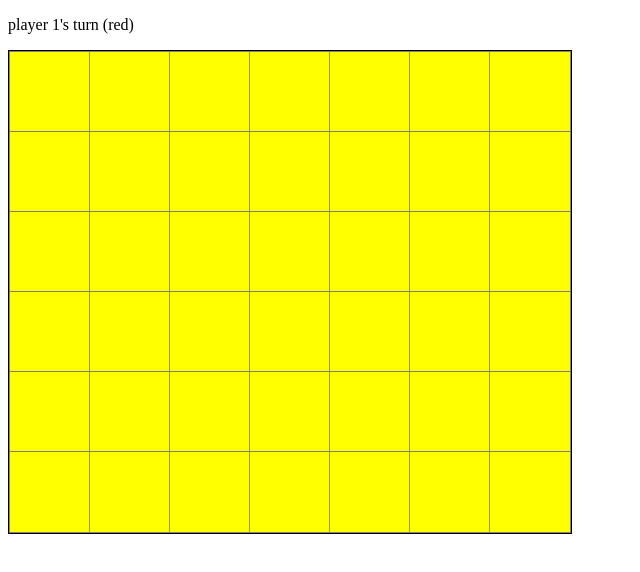
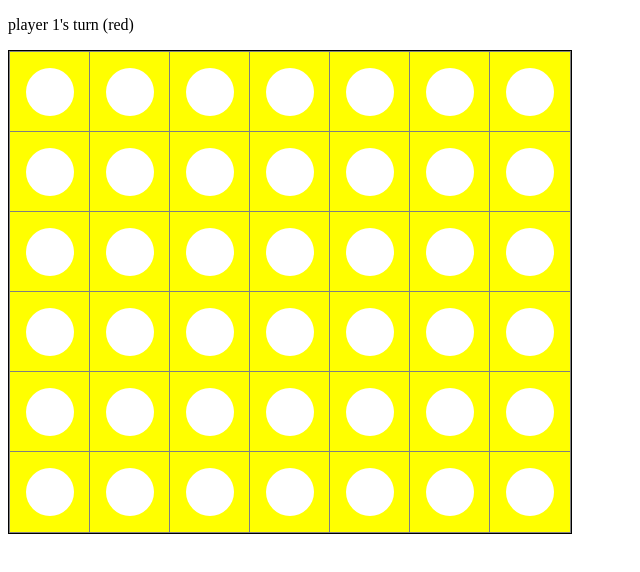
Before and after one commit to DaveTrost/connect4-ui, a React app: page / in a window 1280 px wide. Shown: the whole page, without its empty margins (0-640 px from the left). Built offline with nearby package versions, Linux system fonts and the light colour scheme.

Commit message:
Refactor Checker component - use status instead of color for code reduction
Explicit control of the appearance of empty spots

```diff
--- a/src/components/board/Checker.css
+++ b/src/components/board/Checker.css
@@ -3,13 +3,27 @@
   justify-content: center;
   align-items: center;
 
+  .openSpace {
+    width: 100px;
+    max-width: 60%;
+    margin-top: 20%;
+    border-radius: 100%;
+    background-color: white;
+
+    /* responsive square method comes from the following post on Atomic Object:
+      https://spin.atomicobject.com/2015/07/14/css-responsive-square/ */
+    &:after {
+      content: "";
+      display: block;
+      padding-bottom: 100%;
+    }
+  }
+
   img {
     max-width: 100%;
-    max-height: 100%;
 
     &.cat {
       max-width: 80%;
-      max-height: 80%;
       padding-top: 10%;
     }
     &.beer {
@@ -17,7 +31,6 @@
     }
     &.wine {
       max-width: 70%;
-      max-height: 70%;
       padding-top: 15%;
     }
   }
--- a/src/components/board/Checker.js
+++ b/src/components/board/Checker.js
@@ -14,33 +14,39 @@ const getPieceStyle = motif => {
   return [false, false, true];
 };
 
-const Checker = ({ color, motif }) => {
+const Checker = ({ status, motif }) => {
   const [pets, drinks, checkers] = getPieceStyle(motif);
 
   const redPiece = (
     <>
       {checkers && <img src={redChecker} />}
       {pets && <img src={dog} />}
-      {drinks && <img className={styles.wine} src={wine} />}
+      {drinks && <img className={styles.beer} src={beer} />}
     </>
   );
   const blackPiece = (
     <>
       {checkers && <img src={blackChecker} />}
       {pets && <img className={styles.cat} src={cat} />}
-      {drinks && <img className={styles.beer} src={beer} />}
+      {drinks && <img className={styles.wine} src={wine} />}
     </>
+  );
+  const openSpace = (
+    <div className={styles.openSpace}></div>
   );
 
   return (
     <section className={`${styles.Checker}`}>
-      {color === 'red' ? redPiece : blackPiece}
+      {status === 'red' && redPiece}
+      {status === 'black' && blackPiece}
+      {status === 'valid' && openSpace}
+      {status === 'open' && openSpace}
     </section>
   );
 };
 
 Checker.propTypes = {
-  color: PropTypes.string.isRequired,
+  status: PropTypes.oneOf(['red', 'black', 'open', 'valid']).isRequired,
   motif: PropTypes.string,
 };
 
--- a/src/components/board/Square.js
+++ b/src/components/board/Square.js
@@ -6,14 +6,10 @@ import Checker from './Checker';
 const Square = ({ id, status, handleClick, motif }) => (
   <section
     key={ id }
-    className={`
-      ${styles.Square}
-      ${(status === 'valid') ? styles.valid : ''}
-    `}
+    className={`${styles.Square} ${(status === 'valid') ? styles.valid : ''}`}
     onClick={handleClick}
   >
-    {status === 'red' && <Checker color='red' motif={motif}/>}
-    {status === 'black' && <Checker color='black' motif={motif}/>}
+    <Checker status={status} motif={motif}/>
   </section>
 );
 
```
